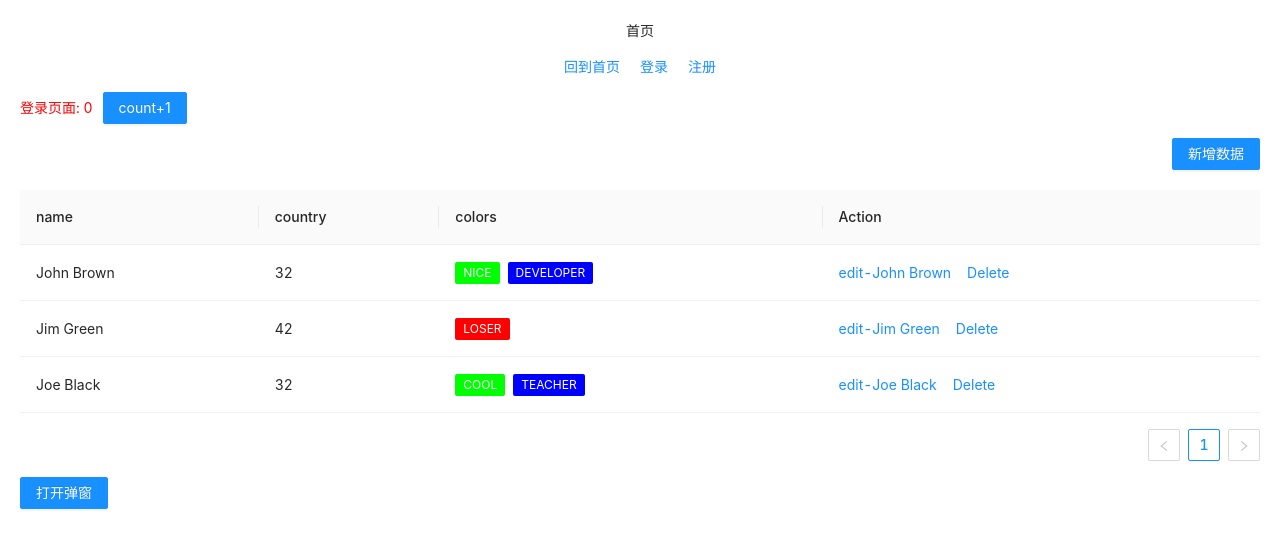
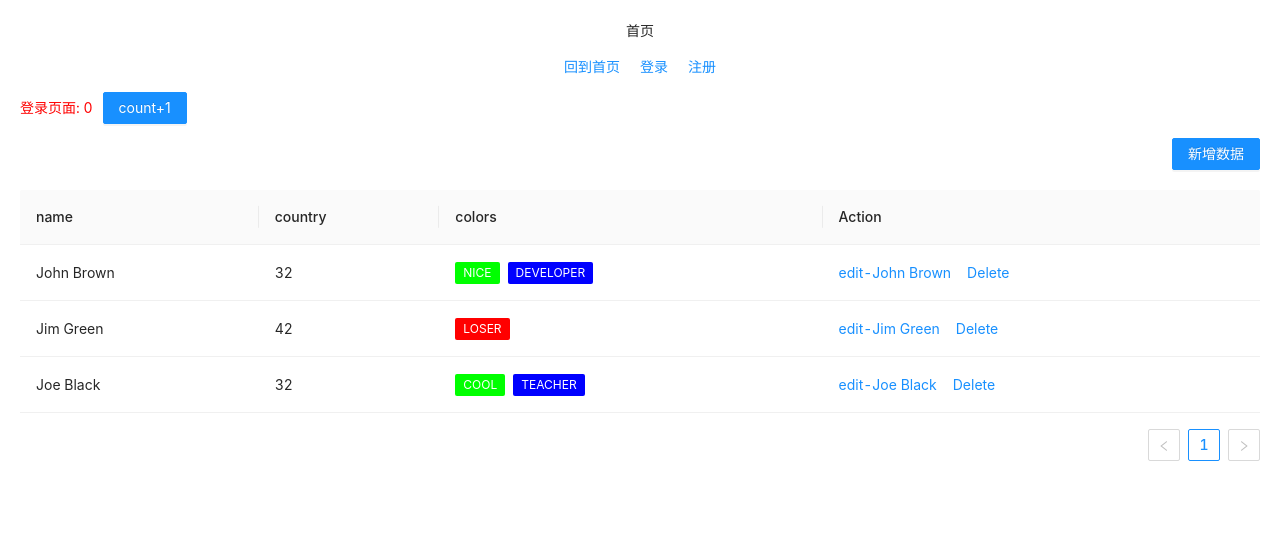
Before and after one commit to zilinglong/my-react-app, a React app: page /login in a window 1280 px wide. Shown: the top 548 px of the page. Built offline with nearby package versions, Linux system fonts and the light colour scheme.

Commit message:
improvement： 代码优化

```diff
--- a/src/views/Login/components/Dialog/index.js
+++ b/src/views/Login/components/Dialog/index.js
@@ -38,8 +38,11 @@ class DialogCreateEdit extends Component {
       type: nextProps.type,
       curRowData: nextProps.curRowData
     }, () => {
-      console.log('nextProps then:', this.state.curRowData);
-      this.onFill(this.state.curRowData);
+      const { type } = this.state;
+      if (type === 'edit') {
+        console.log('nextProps then:', this.state.curRowData);
+        this.onFill(this.state.curRowData);
+      }
     });
   }
   setVisible = (value) => {
@@ -47,9 +50,6 @@ class DialogCreateEdit extends Component {
       visible: value
     });
     this.onReset();
-  };
-  showModal = () => {
-    this.setVisible(true);
   };
   handleOk = async () => {
     console.log('handleOk');
@@ -92,14 +92,6 @@ class DialogCreateEdit extends Component {
     this.setVisible(false);
   };
 
-  onFinish = values => {
-    console.log('Success:', values);
-  };
-
-  onFinishFailed = errorInfo => {
-    console.log('Failed:', errorInfo);
-  };
-
   render() {
     const { visible, type, colorList, countryList } = this.state;
     // 设置label和表单区域占据的宽度
@@ -120,9 +112,6 @@ class DialogCreateEdit extends Component {
     };
     return (
       <div>
-        <Button type="primary" onClick={this.showModal}>
-          打开弹窗
-        </Button>
         <Modal
           title={`${type === 'create' ? '新增' : '编辑'}数据`}
           visible={visible}
@@ -138,7 +127,6 @@ class DialogCreateEdit extends Component {
               ref={this.form}
               name="validate_other"
               {...formItemLayout}
-              onFinish={this.onFinish}
               preserve={false}
               // initialValues={{
               //   ['input-number']: 3,
--- a/src/views/Login/index.js
+++ b/src/views/Login/index.js
@@ -45,7 +45,6 @@ class Login extends Component {
   }
   // 删除
   handleDelete(key) {
-    // console.log('handleDelete:key', key);
     this.setState({
       dataSource: [].concat(this.findById(key))
     });
```
